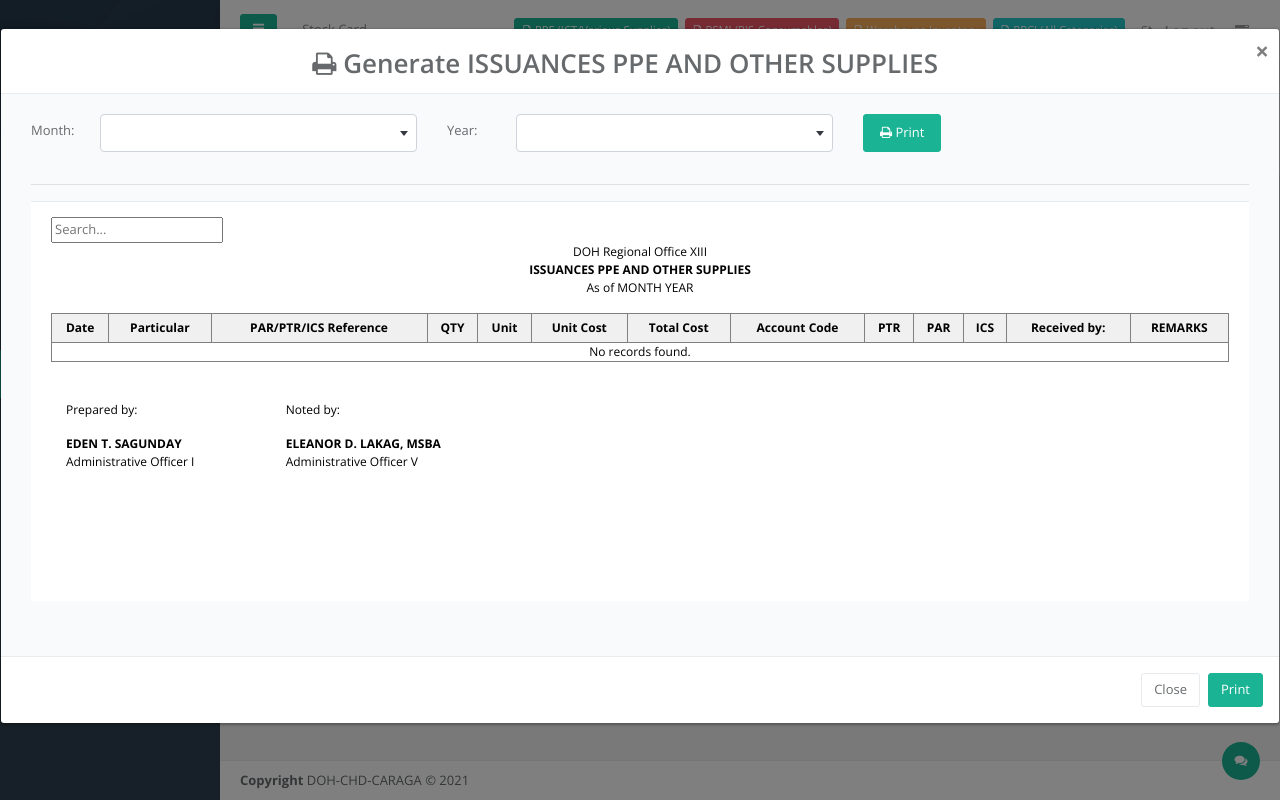
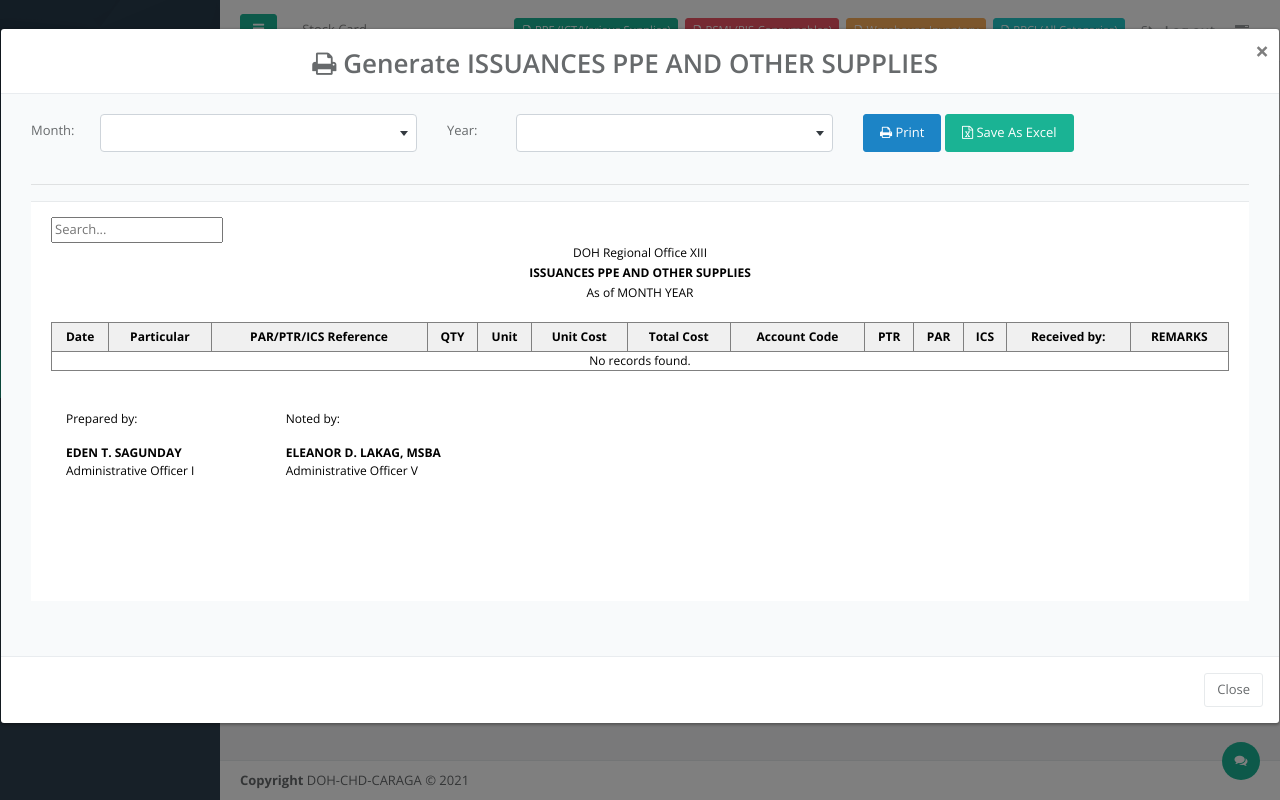
Before and after one commit to thugtech97/DOH_ROXIII_IMS, a PHP site: page /stockcard.php in a window 1280 px wide, after a click on "PPE (ICT/Various Supplies)". Run offline with PHP 8.4, Linux system fonts and the light colour scheme; the visitor is signed in with stand-in values (Sample User, id 1); data that the repository does not hold is empty; some libraries are stand-ins or nearby versions.

Commit message:
committed

```diff
--- a/js/js_sc.js
+++ b/js/js_sc.js
@@ -42,6 +42,14 @@ function get_rsmi_details(month,year){
 	});
 }
 
+function excel_ppe(){
+	let file = new Blob([$('#ppe_head').html() + $('#ppe_report').html()], {type:"application/vnd.ms-excel"});
+	let url = URL.createObjectURL(file);
+	let a = $("<a />", {
+	  href: url,
+	  download: "PPE"+$("#lbl_month").html()+$("#lbl_year").html()+".xls"}).appendTo("body").get(0).click();
+}
+
 function print_ppe(){
 	var divContents = $("#ppe_report").html();
 	var a = window.open('', '', 'height=800, width=1500');
@@ -69,6 +77,14 @@ function print_sc(){
 	a.print();
 }
 
+function excel_rsmi(){
+	let file = new Blob([$('#report_rsmi').html()], {type:"application/vnd.ms-excel"});
+	let url = URL.createObjectURL(file);
+	let a = $("<a />", {
+	  href: url,
+	  download: "RSMI"+$("#rmonth").html()+$("#ryear").html()+".xls"}).appendTo("body").get(0).click();
+}
+
 function print_rsmi(){
 	var divContents = $("#report_rsmi").html();
 	var a = window.open('', '', 'height=1500, width=800');
@@ -83,7 +99,6 @@ function print_rsmi(){
 }
 
 function generate_wi(){
-	if($("#wi_month option:selected").text() != "" && $("#wi_year option:selected").text() != ""){
 	$.ajax({
 		type: "POST",
 		data: {call_func: "print_wi"},
@@ -94,6 +109,20 @@ function generate_wi(){
 			$("#ywi").html($("#wi_year option:selected").text());
 			$("#tbody_wi").html(data["tbody"]);
 			$("#grand_total").html(data["grand_total"]);
+			$("#modal_wi").modal();
+		}
+	});
+}
+
+function excel_wi(){
+	let file = new Blob([$('#report_wi').html()], {type:"application/vnd.ms-excel"});
+	let url = URL.createObjectURL(file);
+	let a = $("<a />", {
+	  href: url,
+	  download: "WAREHOUSE_INVENTORY_"+$("#mwi").html()+$("#ywi").html()+".xls"}).appendTo("body").get(0).click();
+}
+
+function print_wi(){
 	var divContents = $("#report_wi").html();
 	var a = window.open('', '', 'height=1500, width=800');
 	a.document.write('<html>');
@@ -104,11 +133,6 @@ function generate_wi(){
   	a.document.write('</center></body></html>');
 	a.document.close();
 	a.print();
-			}
-		});
-	}else{
-		swal("Please fill all required fields!","Month and Year","warning");
-	}
 }
 
 function get_rpci(){
@@ -123,6 +147,14 @@ function get_rpci(){
 			$('#print_rpci').modal();
 		}
 	});
+}
+
+function excel_rpci(){
+	let file = new Blob([$('#report_rpci').html()], {type:"application/vnd.ms-excel"});
+	let url = URL.createObjectURL(file);
+	let a = $("<a />", {
+	  href: url,
+	  download: "RPCI - "+$("#ao_rep").html()+".xls"}).appendTo("body").get(0).click();
 }
 
 function print_rpci(){
@@ -252,3 +284,13 @@ $("#rsmi_month").change(function(){
 $("#rsmi_year").change(function(){
 	get_rsmi_details($("#rsmi_month").val(),$("#rsmi_year").val());
 });
+
+$("#wi_month").change(function(){
+	$("#mwi").html($("#wi_month option:selected").text());
+	$("#ywi").html($("#wi_year option:selected").text());
+});
+
+$("#wi_year").change(function(){
+	$("#mwi").html($("#wi_month option:selected").text());
+	$("#ywi").html($("#wi_year option:selected").text());
+});
--- a/modals/modal_ppe.php
+++ b/modals/modal_ppe.php
@@ -49,7 +49,8 @@
                         </div>
                     </div>
                     <div class="col-lg-4">
-                        <button type="button" class="btn btn-primary btn-lg" onclick="print_ppe();"><i class="fa fa-print"></i> Print</button>
+                        <button type="button" class="btn btn-success btn-lg" onclick="print_ppe();"><i class="fa fa-print"></i> Print</button>
+                        <button type="button" class="btn btn-primary btn-lg" onclick="excel_ppe();"><i class="fa fa-file-excel-o"></i> Save As Excel</button>
                     </div>
                 </div>
                 <hr>
@@ -58,9 +59,18 @@
                         <input type="text" id="lookup" placeholder="Search...">
                         <center>
                             <div id="ppe_head">
-                                <p style="font-size: 12px;">DOH Regional Office XIII<br>
-                                <b>ISSUANCES PPE AND OTHER SUPPLIES</b>
-                                <br>As of <span id="lbl_month">MONTH</span>&nbsp;<span id="lbl_year">YEAR</span></p>
+                                <table>
+                                    <tr>
+                                        <td colspan="13" style="text-align: center;font-size: 12px;">DOH Regional Office XIII</td>
+                                    </tr>
+                                    <tr>
+                                        <td colspan="13" style="text-align: center;font-size: 12px;"><b>ISSUANCES PPE AND OTHER SUPPLIES</b></td>
+                                    </tr>
+                                    <tr>
+                                        <td colspan="13" style="text-align: center;font-size: 12px;">As of <span id="lbl_month">MONTH</span>&nbsp;<span id="lbl_year">YEAR</span></td>
+                                    </tr>
+                                </table>
+                                <br>
                             </div>
                         </center>
                         <div id="ppe_report">
@@ -103,7 +113,6 @@
             </div>
             <div class="modal-footer">
                 <button type="button" class="btn btn-white" data-dismiss="modal">Close</button>
-                <button type="button" class="btn btn-primary" onclick="print_ppe();">Print</button>
             </div>
         </div>
     </div>
--- a/modals/modal_rpci.php
+++ b/modals/modal_rpci.php
@@ -21,7 +21,8 @@
             </div>
             <div class="modal-footer">
                 <button type="button" class="btn btn-white" data-dismiss="modal">Close</button>
-                <button type="button" class="btn btn-primary" onclick="print_rpci();">Print</button>
+                <button type="button" class="btn btn-success" onclick="print_rpci();"><i class="fa fa-print"></i> Print</button>
+                <button type="button" class="btn btn-primary" onclick="excel_rpci();"><i class="fa fa-file-excel-o"></i> Save as Excel</button>
             </div>
         </div>
     </div>
--- a/modals/modal_rsmi.php
+++ b/modals/modal_rsmi.php
@@ -49,7 +49,8 @@
                         </div>
                     </div>
                     <div class="col-lg-4">
-                        <button type="button" class="btn btn-primary btn-lg" onclick="print_rsmi();"><i class="fa fa-print"></i> Print</button>
+                        <button type="button" class="btn btn-success btn-lg" onclick="print_rsmi();"><i class="fa fa-print"></i> Print</button>
+                        <button type="button" class="btn btn-primary btn-lg" onclick="excel_rsmi();"><i class="fa fa-file-excel-o"></i> Save as Excel</button>
                     </div>
                 </div>
                 <hr>
@@ -66,14 +67,13 @@
             </div>
             <div class="modal-footer">
                 <button type="button" class="btn btn-white" data-dismiss="modal">Close</button>
-                <button type="button" class="btn btn-primary">Print</button>
             </div>
         </div>
     </div>
 </div>
 
 <div class="modal inmodal" id="modal_wi" tabindex="-1" role="dialog" aria-hidden="true" data-backdrop="static" data-keyboard="false" data-focus="false">
-    <div class="modal-dialog modal-sm">
+    <div class="modal-dialog modal-lg">
     <div class="modal-content animated slideInDown">
             <div class="modal-header">
                 <button type="button" class="close" data-dismiss="modal"><span aria-hidden="true">&times;</span></button>
@@ -123,7 +123,20 @@
                         </div>
                     </div>
                     <div class="col-lg-4">
-                        <button type="button" class="btn btn-primary btn-lg" onclick="generate_wi();"><i class="fa fa-print"></i> Print</button>
+                        <button type="button" class="btn btn-success btn-lg" onclick="print_wi();"><i class="fa fa-print"></i> Print</button>
+                        <button type="button" class="btn btn-primary btn-lg" onclick="excel_wi();"><i class="fa fa-file-excel-o"></i> Save as Excel</button>
+                    </div>
+                </div>
+                <hr>
+                <div class="ibox">
+                    <div class="ibox-content" style="height: 400px; overflow: auto; color: black;">
+                        <input type="text" id="wi_lookup" placeholder="Search...">
+                        <br><br>
+                        <center>
+                            <?php
+                                require "reports/report_wi.php";
+                            ?>
+                        </center>
                     </div>
                 </div>
             </div>
--- a/reports/report_wi.php
+++ b/reports/report_wi.php
@@ -1,4 +1,4 @@
-<div id="report_wi" style="display: none;">
+<div id="report_wi">
 <table style="border-collapse: collapse;" cellspacing="0">
   <tbody>
     <tr>
--- a/stockcard.php
+++ b/stockcard.php
@@ -122,7 +122,7 @@ if(!isset($_SESSION["username"])){
                     <button class="btn btn-xs btn-danger" onclick="$('#print_rsmi').modal();"><i class="fa fa-print"></i> RSMI (RIS-Consumables)</button>
                 </li>&nbsp;&nbsp;
                 <li>
-                    <button class="btn btn-xs btn-warning" onclick="$('#modal_wi').modal();"><i class="fa fa-print"></i> Warehouse Inventory</button>
+                    <button class="btn btn-xs btn-warning" onclick="generate_wi();"><i class="fa fa-print"></i> Warehouse Inventory</button>
                 </li>&nbsp;&nbsp;
                 <li>
                     <button class="btn btn-xs btn-info" onclick="get_rpci();"><i class="fa fa-print"></i> RPCI (All Categories)</button>
@@ -191,9 +191,6 @@ if(!isset($_SESSION["username"])){
             <?php require "modals/modal_rsmi.php"; ?>
             <?php require "modals/modal_rpci.php"; ?>
         </div>
-        <?php
-            require "reports/report_wi.php";
-        ?>
         <br>
         <br>
             <div class="footer">
```
Lines whose indentation alone changed are shown as unchanged.
